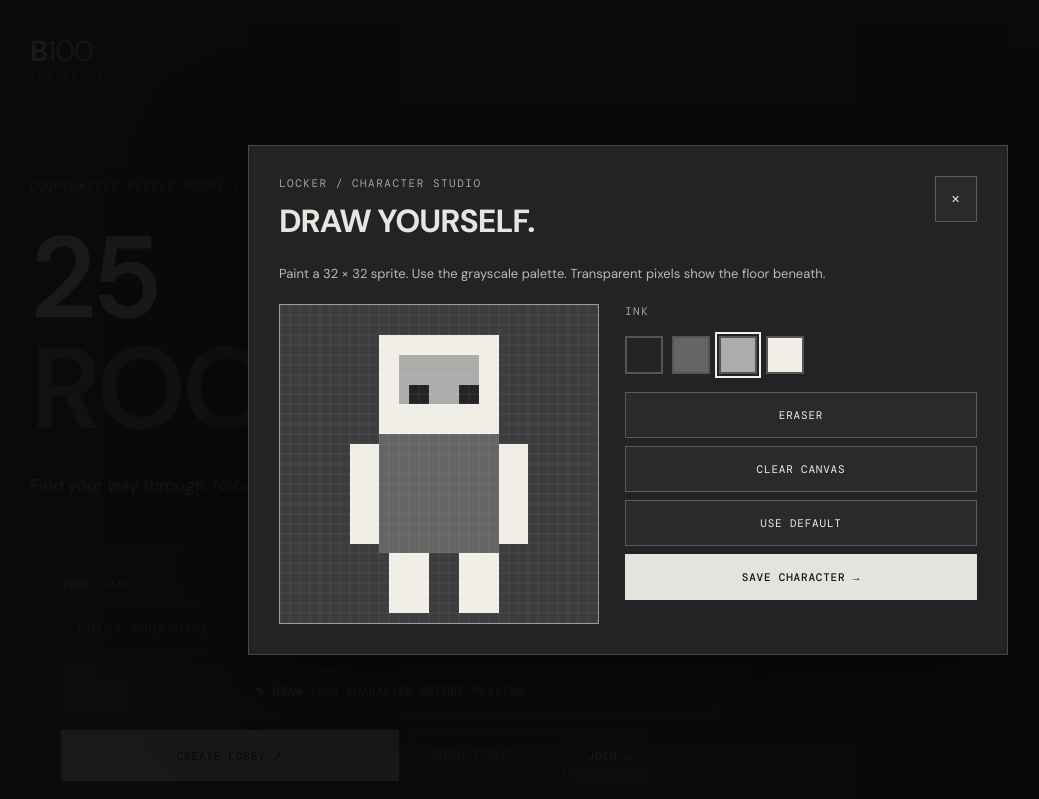
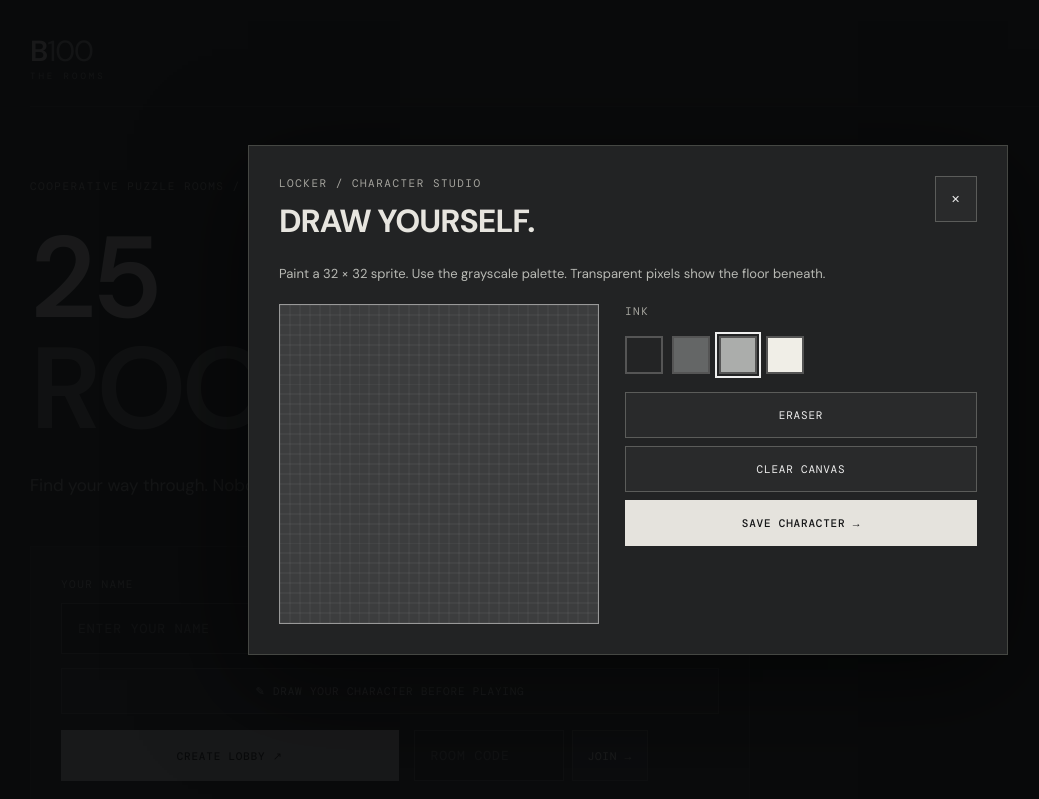
Before and after one commit to greenyguy085-lang/B100, a website: page public/preview.html in a window 1280 px wide. Both pictures are taken after a click on the button "✎ DRAW YOUR CHARACTER BEFORE PLAYING". Shown: the top 799 px of the page, without its empty margins (12-1051 px from the left). Drawn offline with nearby package versions, Linux system fonts and the light colour scheme.

Commit message:
Remove default outfit and preset character button

```diff
--- a/public/preview.html
+++ b/public/preview.html
@@ -6,10 +6,10 @@
 <section id="game" hidden><div class="heading"><div><div class="eyebrow" id="sectionTag">LOBBY / PREPARATION</div><h2 id="title">THE LOCKER ROOM</h2></div><button id="copy">COPY LOBBY CODE</button></div>
 <div class="layout"><div class="stage"><canvas id="board" width="1120" height="640" aria-label="Top down game map"></canvas><div id="completed" hidden><div class="eyebrow">CHAMBER COMPLETE</div><h2>DOOR UNLOCKED.</h2><button id="next" class="primary">NEXT CHAMBER →</button><p id="waiting" hidden>WAITING FOR HOST</p></div></div>
 <aside><div class="eyebrow">OCCUPANTS <span id="count">0/4</span></div><div id="players"></div><hr><div id="lobbyControls"><div class="eyebrow">YOUR LOCKER</div><p>Design your own character. Everyone in the room will see it.</p><button id="editAvatar" class="primary">✎ OPEN CHARACTER EDITOR</button><button id="start" class="primary">START EXPERIMENT →</button><p id="startNote" class="muted">Only the host can start. Two players required.</p></div><div id="puzzleControls" hidden><div class="eyebrow">OBJECTIVE</div><p>New mechanics appear every four rooms. Coordinate to unlock each exit.</p><p id="plates">○ PLATE 01 / ○ PLATE 02</p><button id="hint">SHOW HINT</button><p id="hintText" hidden></p><button id="reset">RESTART CHAMBER</button></div><hr><div class="eyebrow">CONTROLS</div><p>WASD / ARROW KEYS<br>Move in the locker room and puzzles</p></aside></div></section>
-<div id="editor" class="modal" hidden><div class="editorPanel"><div class="editorHead"><div><div class="eyebrow">LOCKER / CHARACTER STUDIO</div><h2>DRAW YOURSELF.</h2></div><button id="closeEditor" aria-label="Close editor">✕</button></div><p>Paint a 32 × 32 sprite. Use the grayscale palette. Transparent pixels show the floor beneath.</p><div class="editorBody"><canvas id="paint" width="320" height="320" aria-label="Pixel art drawing canvas"></canvas><div class="tools"><div class="eyebrow">INK</div><div id="palette"></div><button id="eraser">ERASER</button><button id="clear">CLEAR CANVAS</button><button id="default">USE DEFAULT</button><button id="saveAvatar" class="primary">SAVE CHARACTER →</button></div></div></div></div>
+<div id="editor" class="modal" hidden><div class="editorPanel"><div class="editorHead"><div><div class="eyebrow">LOCKER / CHARACTER STUDIO</div><h2>DRAW YOURSELF.</h2></div><button id="closeEditor" aria-label="Close editor">✕</button></div><p>Paint a 32 × 32 sprite. Use the grayscale palette. Transparent pixels show the floor beneath.</p><div class="editorBody"><canvas id="paint" width="320" height="320" aria-label="Pixel art drawing canvas"></canvas><div class="tools"><div class="eyebrow">INK</div><div id="palette"></div><button id="eraser">ERASER</button><button id="clear">CLEAR CANVAS</button><button id="saveAvatar" class="primary">SAVE CHARACTER →</button></div></div></div></div>
 <footer>B100 / EARLY BUILD <span>ESCAPE IS A SHARED RESPONSIBILITY.</span></footer></div><script>
 const $=id=>document.getElementById(id),canvas=$('board'),ctx=canvas.getContext('2d'),paint=$('paint'),pc=paint.getContext('2d'),T=72,OX=56,OY=32,colors=['#000000','#555657','#999b99','#e7e5df'],keys=new Set(),cache=new Map();let ws,id,room,px=null,py=null,lastSend=0,last=performance.now(),ink=3,drag=false;
-function defaultSprite(){const a=Array(1024).fill('0');function rect(x,y,w,h,c){for(let j=y;j<y+h;j++)for(let i=x;i<x+w;i++)if(i>=0&&i<32&&j>=0&&j<32)a[j*32+i]=String(c)}rect(10,3,12,10,4);rect(12,5,8,5,3);rect(10,13,12,12,2);rect(7,14,3,10,4);rect(22,14,3,10,4);rect(11,25,4,6,4);rect(18,25,4,6,4);rect(13,8,2,2,1);rect(18,8,2,2,1);return a.join('')}
+function defaultSprite(){return '0'.repeat(1024)}
 let avatar;try{avatar=localStorage.getItem('b100-avatar')}catch{}if(!/^[0-4]{1024}$/.test(avatar||''))avatar=defaultSprite();
 function sprite(data){if(!data||!/^[0-4]{1024}$/.test(data))data=defaultSprite();if(cache.has(data))return cache.get(data);const c=document.createElement('canvas');c.width=c.height=32;const x=c.getContext('2d');const im=x.createImageData(32,32),rgb=[[0,0,0,0],[35,36,37,255],[100,102,102,255],[171,173,171,255],[240,238,231,255]];for(let i=0;i<1024;i++)im.data.set(rgb[Number(data[i])],i*4);x.putImageData(im,0,0);if(cache.size>32)cache.clear();cache.set(data,c);return c}
 function connect(type){$('error').textContent='';const code=$('code').value.trim().toUpperCase();if(type==='join'&&code.length!==5){$('error').textContent='Enter a five-character code.';return}ws=new WebSocket((location.protocol==='https:'?'wss://':'ws://')+location.host);ws.onopen=()=>{ws.send(JSON.stringify({type,name:$('name').value.trim()||'PLAYER',code,avatar}));$('status').textContent='● CONNECTED'};ws.onmessage=e=>{const m=JSON.parse(e.data);if(m.type==='error'){$('error').textContent=m.message;ws.close()}if(m.type==='welcome'){id=m.id;$('landing').hidden=true;$('game').hidden=false}if(m.type==='state'){if(!room||room.level!==m.level||room.started!==m.started){px=null;py=null;$('hintText').hidden=true}room=m;const self=room.players.find(p=>p.id===id);if(self&&self.avatar!==avatar){self.avatar=avatar}ui()}};ws.onclose=()=>{$('status').textContent='● OFFLINE';if(room){$('completed').hidden=false;$('completed').querySelector('h2').textContent='DISCONNECTED';$('next').hidden=true;$('waiting').hidden=false;$('waiting').textContent='Refresh to reconnect.'}};ws.onerror=()=>{$('error').textContent='Server unavailable. Open the hosted Node.js game URL.'}}
@@ -17,7 +17,7 @@ $('create').onclick=()=>connect('create');$('join').onclick=()=>connect('join');
 function ui(){$('sectionTag').textContent=room.started?'CHAMBER '+String(room.level).padStart(3,'0')+' / 025':'LOBBY / PREPARATION';$('title').textContent=room.started?room.layout.name:'THE LOCKER ROOM';$('copy').textContent='LOBBY '+room.code+' ⧉';$('count').textContent=room.players.length+'/4';$('players').replaceChildren();room.players.forEach(p=>{const el=document.createElement('div');el.className='player';const icon=document.createElement('canvas');icon.width=icon.height=32;icon.className='swatch';icon.getContext('2d').drawImage(sprite(p.avatar),0,0);const name=document.createElement('span');name.textContent=p.name;const tag=document.createElement('small');tag.textContent=p.id===room.host?'HOST':p.id===id?'YOU':'';el.append(icon,name,tag);$('players').append(el)});$('lobbyControls').hidden=room.started;$('puzzleControls').hidden=!room.started;$('start').hidden=room.host!==id;$('start').disabled=room.players.length<2;$('startNote').textContent=room.host===id?'At least two players must join before starting.':'Waiting for host to start the experiment.';$('plates').textContent=room.active.map((a,i)=>(a?'●':'○')+' PLATE 0'+(i+1)).join('  /  ');$('hintText').textContent=room.layout.hint+'  /  DIFFICULTY ×'+room.layout.difficulty;$('completed').hidden=!room.solved;$('next').hidden=room.host!==id;$('waiting').hidden=room.host===id;$('reset').disabled=room.host!==id}
 const palette=$('palette');for(let i=1;i<=4;i++){const b=document.createElement('button');b.className='ink'+(i===ink?' selected':'');b.style.background=['','#232425','#646666','#abadab','#f0eee7'][i];b.title='Shade '+i;b.onclick=()=>selectInk(i);palette.append(b)}function selectInk(i){ink=i;[...palette.children].forEach((b,j)=>b.classList.toggle('selected',j+1===i));$('eraser').classList.toggle('selected',i===0)}
 function drawEditor(){pc.clearRect(0,0,320,320);pc.fillStyle='#3c3d3e';pc.fillRect(0,0,320,320);pc.imageSmoothingEnabled=false;pc.drawImage(sprite(avatar),0,0,320,320);pc.strokeStyle='#ffffff12';pc.lineWidth=1;for(let i=0;i<=32;i++){pc.beginPath();pc.moveTo(i*10,0);pc.lineTo(i*10,320);pc.moveTo(0,i*10);pc.lineTo(320,i*10);pc.stroke()}}
-$('preDraw').onclick=()=>{$('editor').hidden=false;drawEditor()};$('editAvatar').onclick=()=>{$('editor').hidden=false;drawEditor()};$('closeEditor').onclick=()=>{$('editor').hidden=true};$('eraser').onclick=()=>selectInk(0);$('clear').onclick=()=>{avatar='0'.repeat(1024);drawEditor()};$('default').onclick=()=>{avatar=defaultSprite();drawEditor()};$('saveAvatar').onclick=()=>{try{localStorage.setItem('b100-avatar',avatar)}catch{}if(ws?.readyState===1)ws.send(JSON.stringify({type:'avatar',avatar}));if(room){const me=room.players.find(p=>p.id===id);if(me)me.avatar=avatar;ui()}$('editor').hidden=true};
+$('preDraw').onclick=()=>{$('editor').hidden=false;drawEditor()};$('editAvatar').onclick=()=>{$('editor').hidden=false;drawEditor()};$('closeEditor').onclick=()=>{$('editor').hidden=true};$('eraser').onclick=()=>selectInk(0);$('clear').onclick=()=>{avatar='0'.repeat(1024);drawEditor()};$('saveAvatar').onclick=()=>{try{localStorage.setItem('b100-avatar',avatar)}catch{}if(ws?.readyState===1)ws.send(JSON.stringify({type:'avatar',avatar}));if(room){const me=room.players.find(p=>p.id===id);if(me)me.avatar=avatar;ui()}$('editor').hidden=true};
 function paintAt(e){const r=paint.getBoundingClientRect(),x=Math.floor((e.clientX-r.left)/r.width*32),y=Math.floor((e.clientY-r.top)/r.height*32);if(x<0||x>31||y<0||y>31)return;const i=y*32+x;avatar=avatar.slice(0,i)+ink+avatar.slice(i+1);drawEditor()}
 paint.addEventListener('pointerdown',e=>{drag=true;paint.setPointerCapture(e.pointerId);paintAt(e)});paint.addEventListener('pointermove',e=>{if(drag)paintAt(e)});paint.addEventListener('pointerup',()=>drag=false);paint.addEventListener('pointercancel',()=>drag=false);
 addEventListener('keydown',e=>{if(['INPUT','TEXTAREA'].includes(document.activeElement.tagName)||!$('editor').hidden)return;const k=e.key.toLowerCase();if(k.startsWith('arrow'))e.preventDefault();keys.add(k)});addEventListener('keyup',e=>keys.delete(e.key.toLowerCase()));addEventListener('blur',()=>keys.clear());
```
